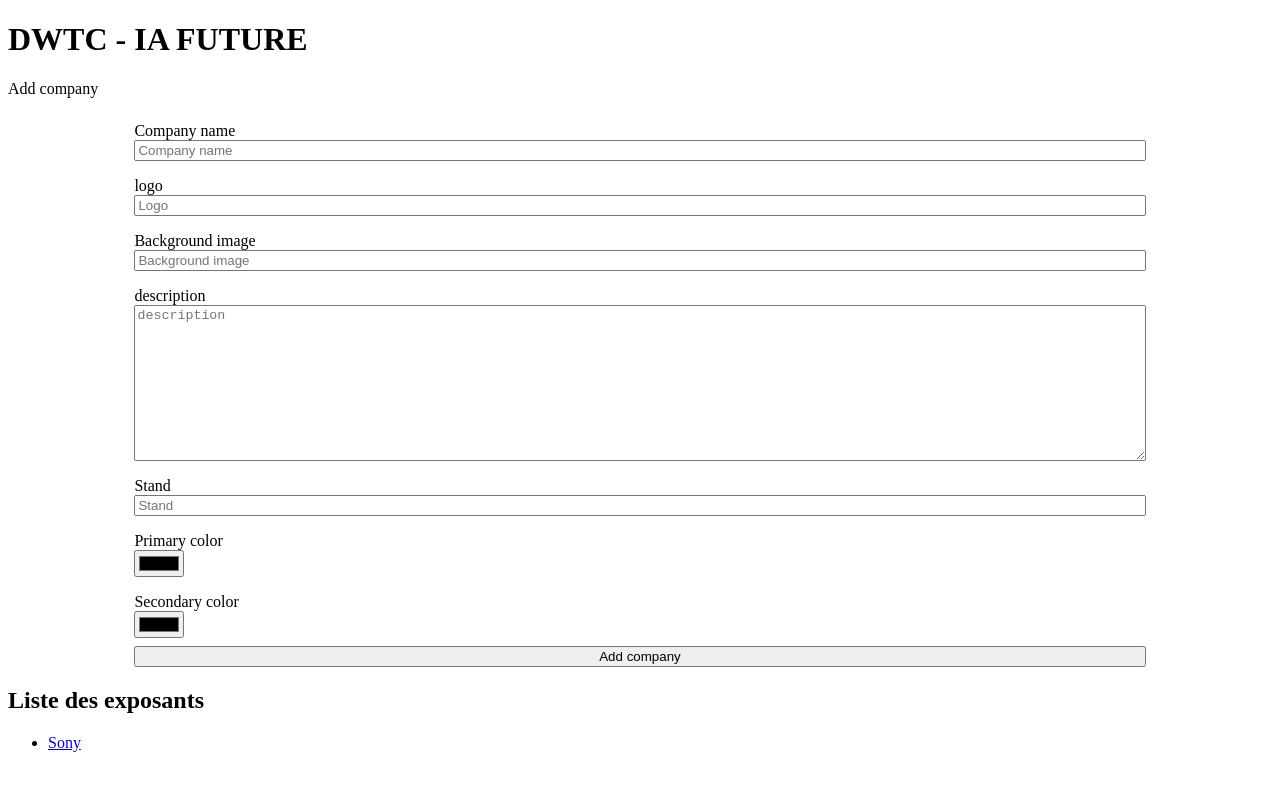
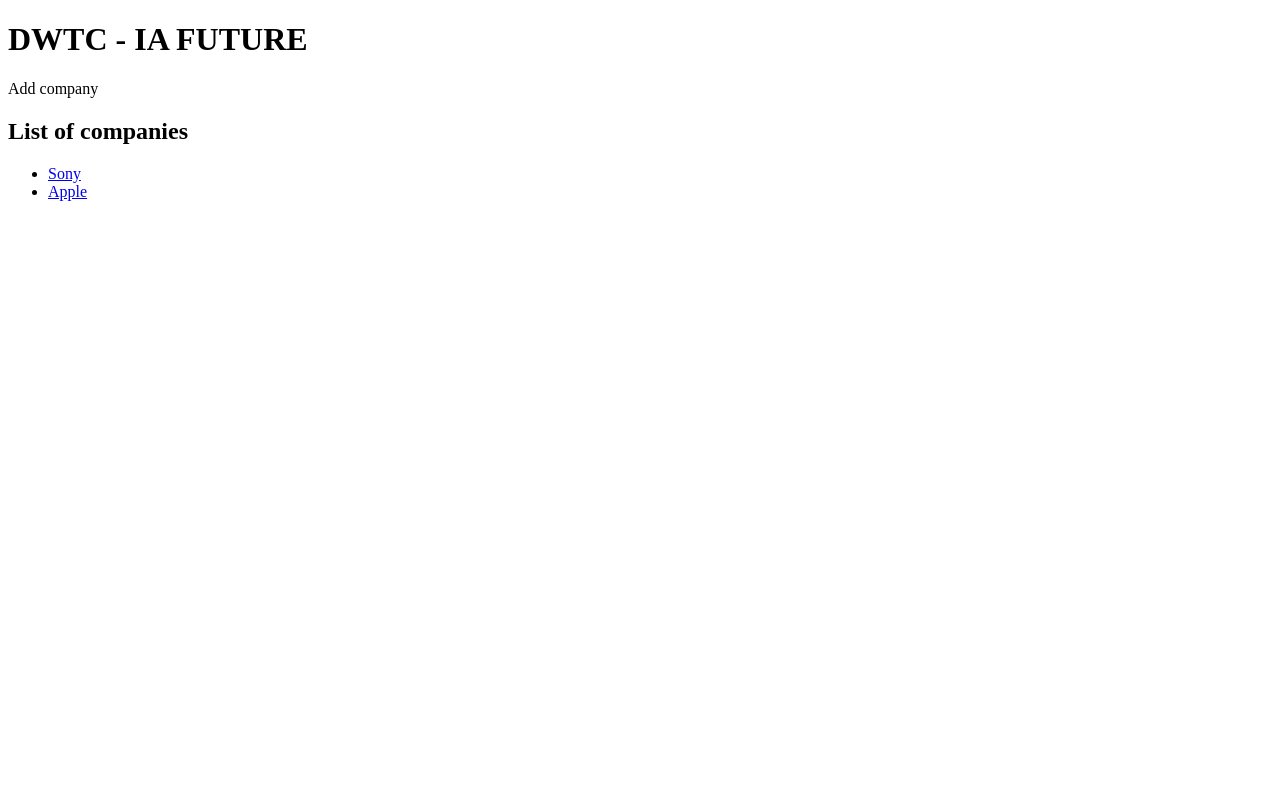
Before and after one commit to CyriacduChatenet/ESD-react-page-generator, a React (Vite) app: page / in a window 1280 px wide. Shown: the top 790 px of the page. Built offline with nearby package versions, Linux system fonts and the light colour scheme.

Commit message:
add file

```diff
--- a/src/data.json
+++ b/src/data.json
@@ -1,12 +1,22 @@
 [
   {
     "name": "Sony",
-    "logo": "",
+    "logo": "https://logos-marques.com/wp-content/uploads/2021/03/Sony-Logo.png",
     "link": "sony",
     "primary_color": "#03379",
     "secondary_color": "#03379",
-    "description": "",
-    "stand":"",
+    "description": "description of sony",
+    "stand":"F12",
+    "banner": "https://images.unsplash.com/photo-1592424002053-21f369ad7fdb?ixlib=rb-4.0.3&ixid=MnwxMjA3fDB8MHxwaG90by1wYWdlfHx8fGVufDB8fHx8&auto=format&fit=crop&w=1974&q=80"
+  },
+  {
+    "name": "Apple",
+    "logo": "https://upload.wikimedia.org/wikipedia/commons/thumb/f/fa/Apple_logo_black.svg/1667px-Apple_logo_black.svg.png",
+    "link": "apple",
+    "primary_color": "#03379",
+    "secondary_color": "#03379",
+    "description": "description of apple",
+    "stand":"F20",
     "banner": "https://images.unsplash.com/photo-1592424002053-21f369ad7fdb?ixlib=rb-4.0.3&ixid=MnwxMjA3fDB8MHxwaG90by1wYWdlfHx8fGVufDB8fHx8&auto=format&fit=crop&w=1974&q=80"
   }
 ]
--- a/src/home.jsx
+++ b/src/home.jsx
@@ -6,8 +6,8 @@ export const HomePage = ({ data }) => {
         <div>
             <h1>DWTC - IA FUTURE</h1>
             <p>Add company</p>
-            <Form/>
-            <h2>Liste des exposants</h2>
+            {/* <Form/> */}
+            <h2>List of companies</h2>
             <ul className="list">
                 {data.map((project, index) => <li key={index}><Link to={project.link}>{project.name}</Link></li>)}
             </ul>
```
